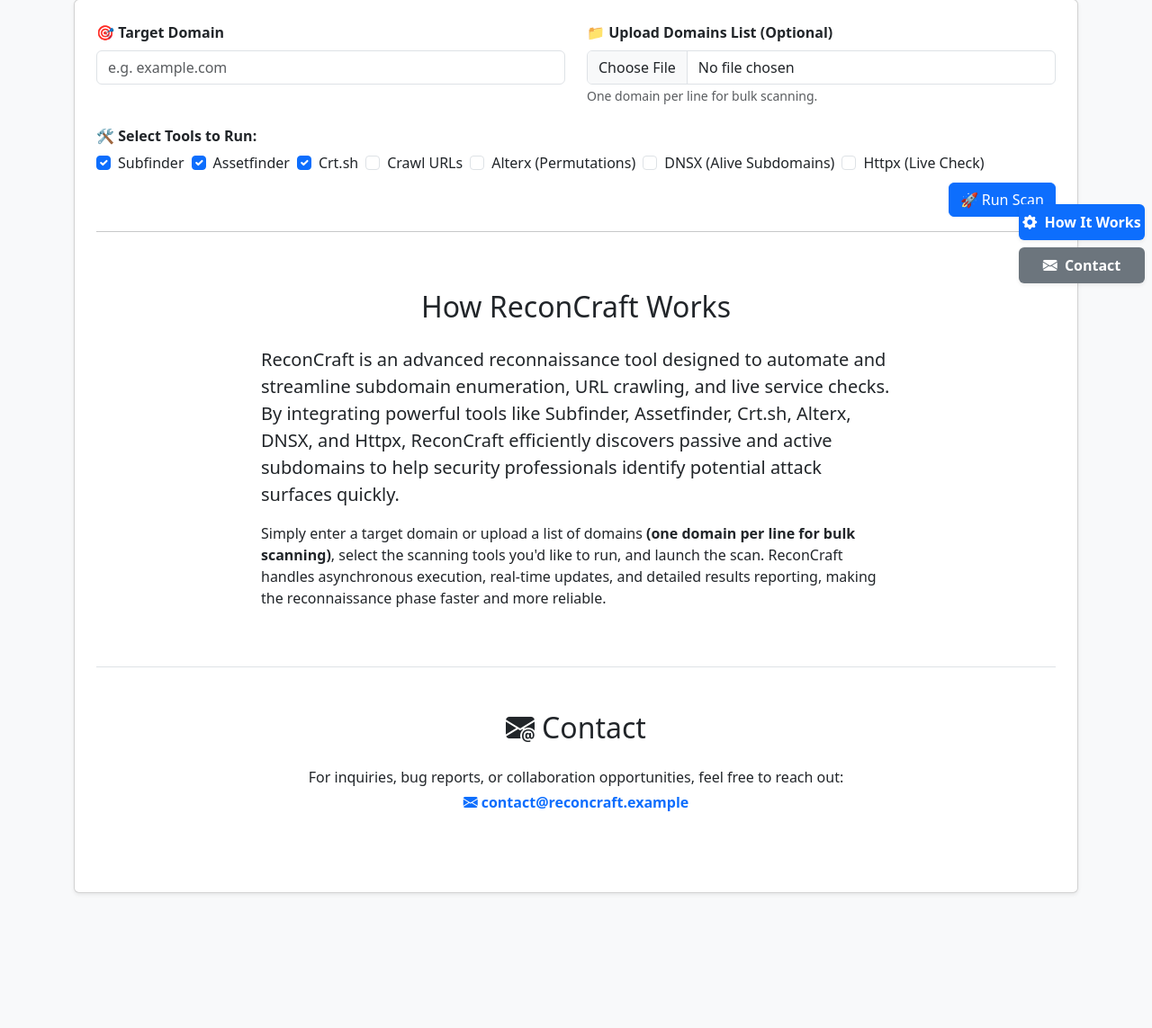
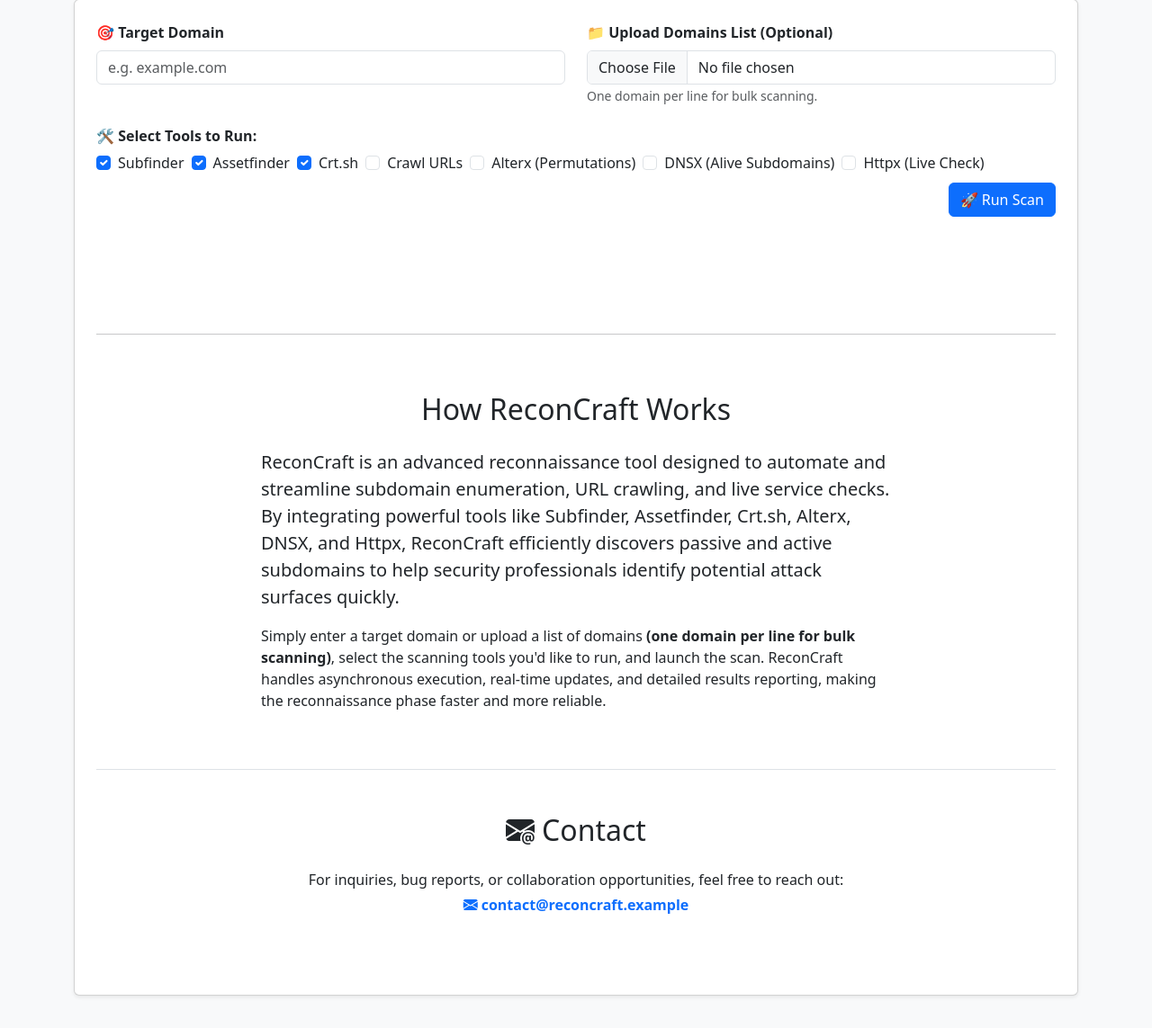
Before and after one commit to Ibrahim227/ReconCraft, a Flask app: page / in a window 1280 px wide. Shown: the part 129-1272 px from the top of the page at 90% size. Run offline with Flask 3, Linux system fonts and the light colour scheme.

Commit message:
update index: update UI & UX, add how it works section

```diff
--- a/templates/index.html
+++ b/templates/index.html
@@ -109,22 +109,23 @@
         .dark-mode #command-log h3 {
           color: #00ffcc;
         }
-        /* Enhanced Floating Nav Styling */
-        nav .nav-link {
-          transition: all 0.3s ease;
-          width: 140px;
-          text-decoration: none;
-        }
 
-        nav .nav-link:hover {
-          opacity: 0.9;
-          transform: translateX(-5px);
-        }
+<!--        /* Enhanced Floating Nav Styling */-->
+<!--        nav .nav-link {-->
+<!--          transition: all 0.3s ease;-->
+<!--          width: 140px;-->
+<!--          text-decoration: none;-->
+<!--        }-->
 
-        .dark-mode nav .nav-link {
-          background-color: #444 !important;
-          color: #fff !important;
-        }
+<!--        nav .nav-link:hover {-->
+<!--          opacity: 0.9;-->
+<!--          transform: translateX(-5px);-->
+<!--        }-->
+
+<!--        .dark-mode nav .nav-link {-->
+<!--          background-color: #444 !important;-->
+<!--          color: #fff !important;-->
+<!--        }-->
     </style>
 </head>
 <body class="bg-light">
@@ -227,7 +228,17 @@
             <small class="form-text text-muted">Default: <code>default.txt</code></small>
           </div>
         </div>
+           <!-- Animated Loading -->
       </form>
+      <div id="loading" class="alert alert-info d-flex align-items-center mt-3">
+        <div class="spinner-border text-primary me-3" role="status">
+          <span class="visually-hidden">Scanning...</span>
+        </div>
+        <div>
+          <span>Scan in progress, please wait...</span><br />
+          <small id="scan-duration">Elapsed time: 0s</small>
+        </div>
+      </div>
       <hr>
       <!-- How It Works Section -->
       <section id="how-it-works" class="container py-5">
@@ -261,17 +272,6 @@
         </div>
       </section>
 
-    </div>
-
-    <!-- Animated Loading -->
-    <div id="loading" class="alert alert-info d-flex align-items-center mt-3">
-      <div class="spinner-border text-primary me-3" role="status">
-        <span class="visually-hidden">Scanning...</span>
-      </div>
-      <div>
-        <span>Scan in progress, please wait...</span><br />
-        <small id="scan-duration">Elapsed time: 0s</small>
-      </div>
     </div>
 
     <!-- Command Log -->
@@ -468,17 +468,7 @@
       toggleWordlistVisibility();
     });
   </script>
-  </div> <!-- closing your existing container -->
 
-   <!-- Vertical Floating Navigation -->
-  <nav class="position-fixed end-0 top-50 translate-middle-y me-2 z-3 d-none d-md-flex flex-column align-items-center">
-    <a class="nav-link py-2 px-1 mb-2 bg-primary text-white rounded shadow-sm small fw-semibold text-center" href="#how-it-works" title="How It Works">
-      <i class="bi bi-gear-fill me-1"></i> How It Works
-    </a>
-    <a class="nav-link py-2 px-1 bg-secondary text-white rounded shadow-sm small fw-semibold text-center" href="#contact" title="Contact">
-      <i class="bi bi-envelope-fill me-1"></i> Contact
-    </a>
-  </nav>
 <!--Footer -->
   <footer class="bg-dark text-light py-4 mt-5">
     <div class="container d-flex flex-column flex-md-row justify-content-between align-items-center">
@@ -508,6 +498,4 @@
     </div>
   </footer>
 </body>
-
-</body>
 </html>
```
